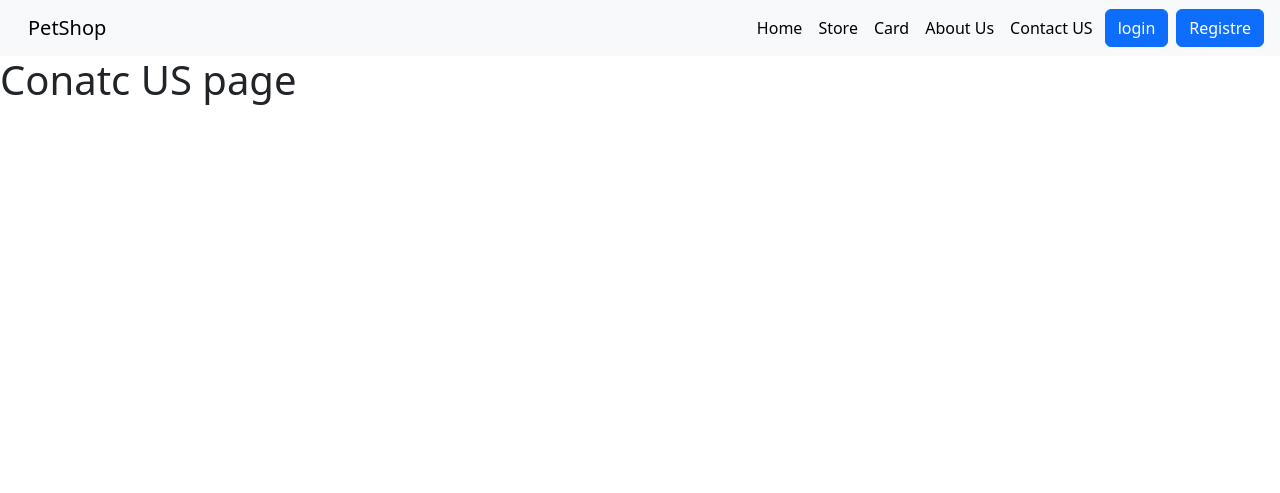
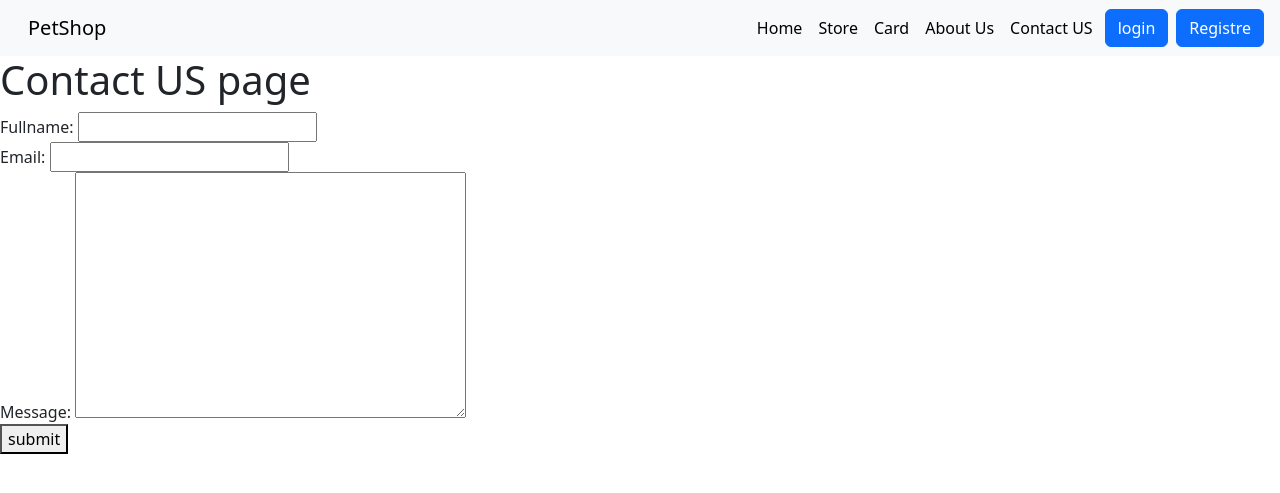
Before and after one commit to thesalimft-git/Django-P2G2, a Django app: page /contact-us/ in a window 1280 px wide. Shown: the top 493 px of the page. Run offline with Django 5.2, Linux system fonts and the light colour scheme; some libraries are stand-ins or nearby versions.

Commit message:
add form to contact page

```diff
--- a/ecommerce/templates/ecommerce/contact_us.html
+++ b/ecommerce/templates/ecommerce/contact_us.html
@@ -6,6 +6,13 @@ Contact US
 
 {% block content %}
     <h1>
-        Conatc US page
+        Contact US page
     </h1>
+    <div>
+        <form action="" method="get">
+            {{form}}
+            <button type="submit">submit</button>
+        </form>
+    </div>
+
 {% endblock content %}
--- a/ecommerce/urls.py
+++ b/ecommerce/urls.py
@@ -6,5 +6,5 @@ urlpatterns = [
     path('login/', views.LoginPageView.as_view(), name='login_page'),
     path('logout/', views.LogoutPage.as_view(), name='logout_page'),
     path('new-product/', views.NewProductView.as_view(), name='new_product'),
-    path('contact-us/', views.ContactUsPage.as_view(), name='contact_us'),
+    path('contact-us/', views.ContactUsPage.as_view(), name='contact_us_page'),
 ]
--- a/ecommerce/views.py
+++ b/ecommerce/views.py
@@ -3,14 +3,18 @@ from .models import Product
 from django.contrib.auth import authenticate , login, logout
 from .forms import ProductForm
 from django.views import  View
+from .forms import ContactUsForm
 
 # Create your views here.
 class ContactUsPage(View):
-     template_name = 'ecommerce/contact_us.html'
-     def get(self, request, *args, **kwargs):
-        return render(request, self.template_name, {})
+    template_name = 'ecommerce/contact_us.html'
 
-     def post(self, request, *args, **kwargs):
+    def get(self, request, *args, **kwargs):
+        form = ContactUsForm()
+        context = {'form': form}
+        return render(request, self.template_name, context)
+
+    def post(self, request, *args, **kwargs):
         return render(request, self.template_name, {})
 
 
```
